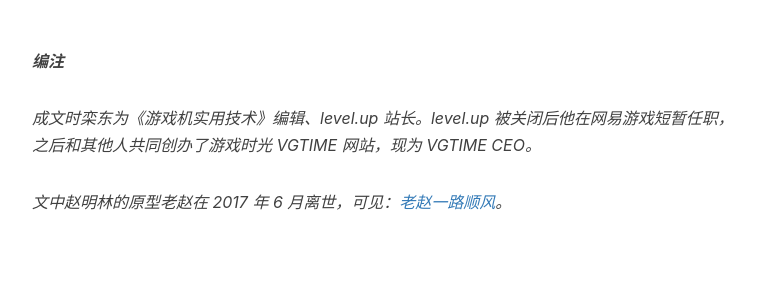
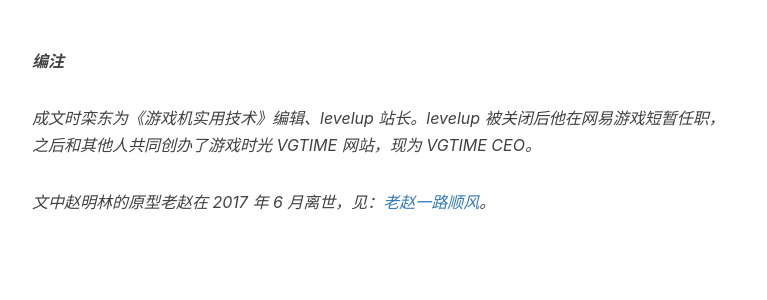
Before and after one commit to zizouqi/zizouqi.github.io, a Jekyll site: the page built from _posts/2019-04-25-3rd-uncle.md, in a window 1280 px wide and 900 px high, scrolled down 83558 px. Shown: the part 152-452 px from the top of the window, without its empty margins (233-1000 px from the left). Built offline with Jekyll 4.4.1, drawn with Linux system fonts in a browser that asks for light colours; nearby versions of some CDN libraries; comment, search, counter and statistics services are not loaded.

Commit message:
Update 2019-04-25-3rd-uncle.md

```diff
--- a/_posts/2019-04-25-3rd-uncle.md
+++ b/_posts/2019-04-25-3rd-uncle.md
@@ -2270,9 +2270,9 @@ tags:
 
 ***编注***
 
-*成文时栾东为《游戏机实用技术》编辑、level.up 站长。level.up 被关闭后他在网易游戏短暂任职，之后和其他人共同创办了游戏时光 VGTIME 网站，现为 VGTIME CEO。*
-
-*文中赵明林的原型老赵在 2017 年 6 月离世，可见：[老赵一路顺风](https://www.vgtime.com/topic/647551.jhtml)。*
+*成文时栾东为《游戏机实用技术》编辑、levelup 站长。levelup 被关闭后他在网易游戏短暂任职，之后和其他人共同创办了游戏时光 VGTIME 网站，现为 VGTIME CEO。*
+
+*文中赵明林的原型老赵在 2017 年 6 月离世，见：[老赵一路顺风](https://www.vgtime.com/topic/647551.jhtml)。*
 
 
 
```
